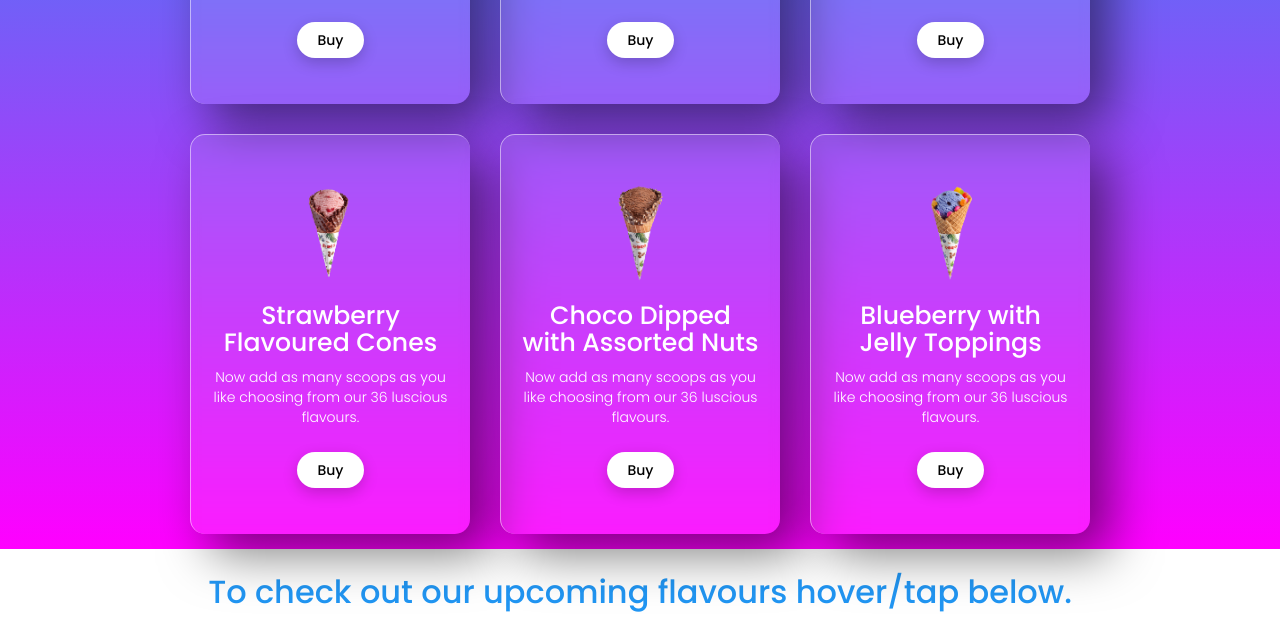
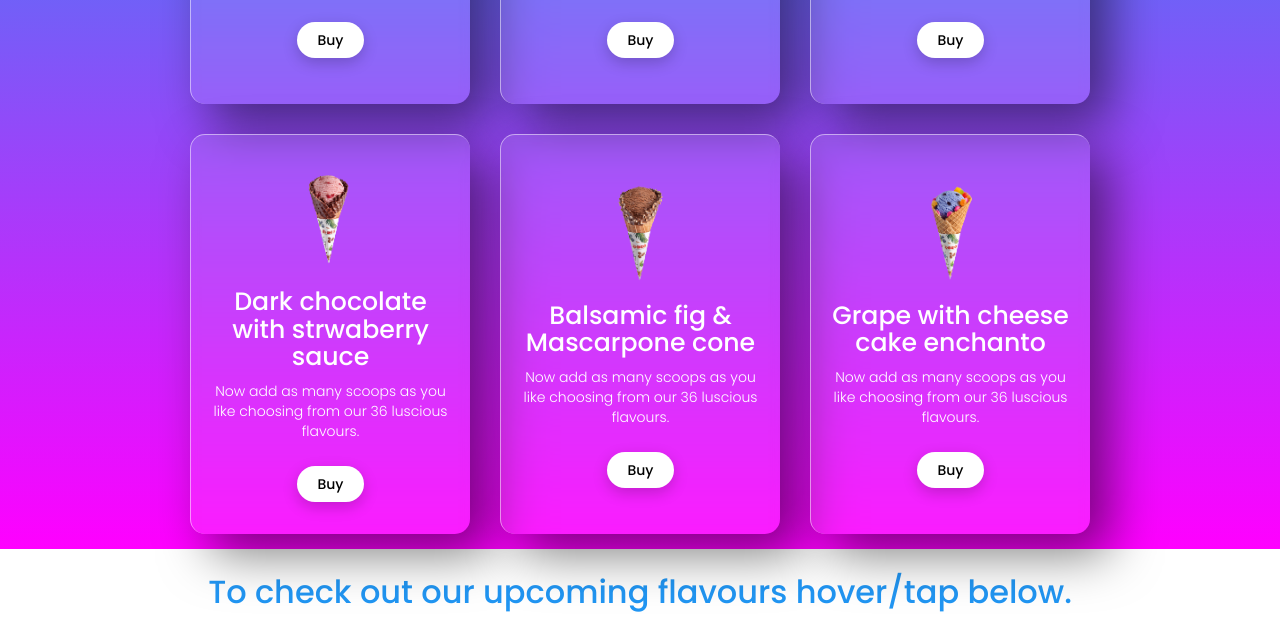
Before and after one commit to JeganIsai24/comp_site, a plain HTML site: page index.html in a window 1280 px wide. Shown: the part 1112-1729 px from the top of the page. Drawn offline with nearby package versions, Linux system fonts and the light colour scheme.

Commit message:
Update index.html

```diff
--- a/index.html
+++ b/index.html
@@ -99,7 +99,7 @@
           <div class="description">
               <img src="./images/signature-img-4-removebg-preview.png"/>
 
-              <h3>Strawberry Flavoured Cones
+              <h3>Dark chocolate with strwaberry sauce
 
             </h3>
               <p>
@@ -112,7 +112,7 @@
       <div class="card">
               <div class="description">
                   <img src="./images/signature-img-3-removebg-preview.png"/>
-                  <h3>Choco Dipped with Assorted Nuts</h3>
+                  <h3>Balsamic fig & Mascarpone cone</h3>
                   <p>
                     Now add as many scoops as you like choosing from our 36 luscious flavours.
                   </p>
@@ -124,7 +124,7 @@
               <div class="description">
 
                       <img src="./images/signature-img-1-removebg-preview.png"/>
-                      <h3>Blueberry with Jelly Toppings</h3>
+                      <h3>Grape with cheese cake enchanto</h3>
 
                       <p>
                         Now add as many scoops as you like choosing from our 36 luscious flavours.                      </p>
```
